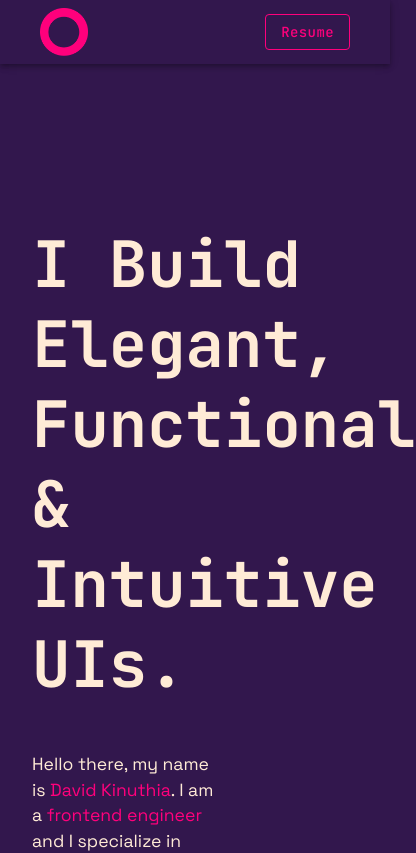
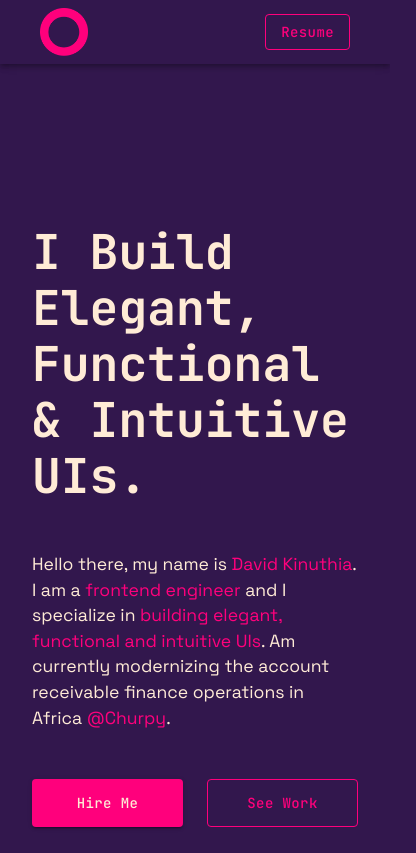
Before and after one commit to kd-kinuthiadavid/kdio-dev, a Next.js app: page / in a window 390 px wide. Shown: the top 853 px of the page, 416 px wide, since content can reach past the window. Built offline with nearby package versions, Linux system fonts and the light colour scheme.

Commit message:
fix(styles): make improvements to the responsiveness of the ...
... hero section.

- ensure that heading wraps to the next line in small and extra-small
  devices
- hide the secondary CTA btn on sm and xsm devices
- ensure that the description text spans the entire width in sm and xsm
  devices

```diff
--- a/components/HeroSection/index.tsx
+++ b/components/HeroSection/index.tsx
@@ -79,7 +79,14 @@ const Wrapper = styled.div`
     font-size: 4rem;
     line-height: 5rem;
     text-align: left;
+    overflow-wrap: break-word; // or 'word-wrap: break-word';
     margin: 0;
+
+    @media (max-width: ${({ theme }) => theme.breakPoints.isSmallMobile}) {
+      font-size: 3rem;
+      line-height: 3.5rem;
+      max-width: 90vw;
+    }
   }
 
   p {
@@ -91,6 +98,10 @@ const Wrapper = styled.div`
     max-width: 50vw;
     text-align: left;
     margin: 0;
+
+    @media (max-width: ${({ theme }) => theme.breakPoints.isSmallMobile}) {
+      max-width: 100vw;
+    }
 
     .highlighted_link:hover {
       text-decoration: underline;
@@ -130,6 +141,10 @@ const CTABtn = styled(Button)`
 
 const SecCTABtn = styled(CTABtn)`
   color: ${({ theme }) => theme.colors.text};
+
+  @media (max-width: ${({ theme }) => theme.breakPoints.isSmallMobile}) {
+    display: none;
+  }
 `;
 
 export default HeroSection;
```
